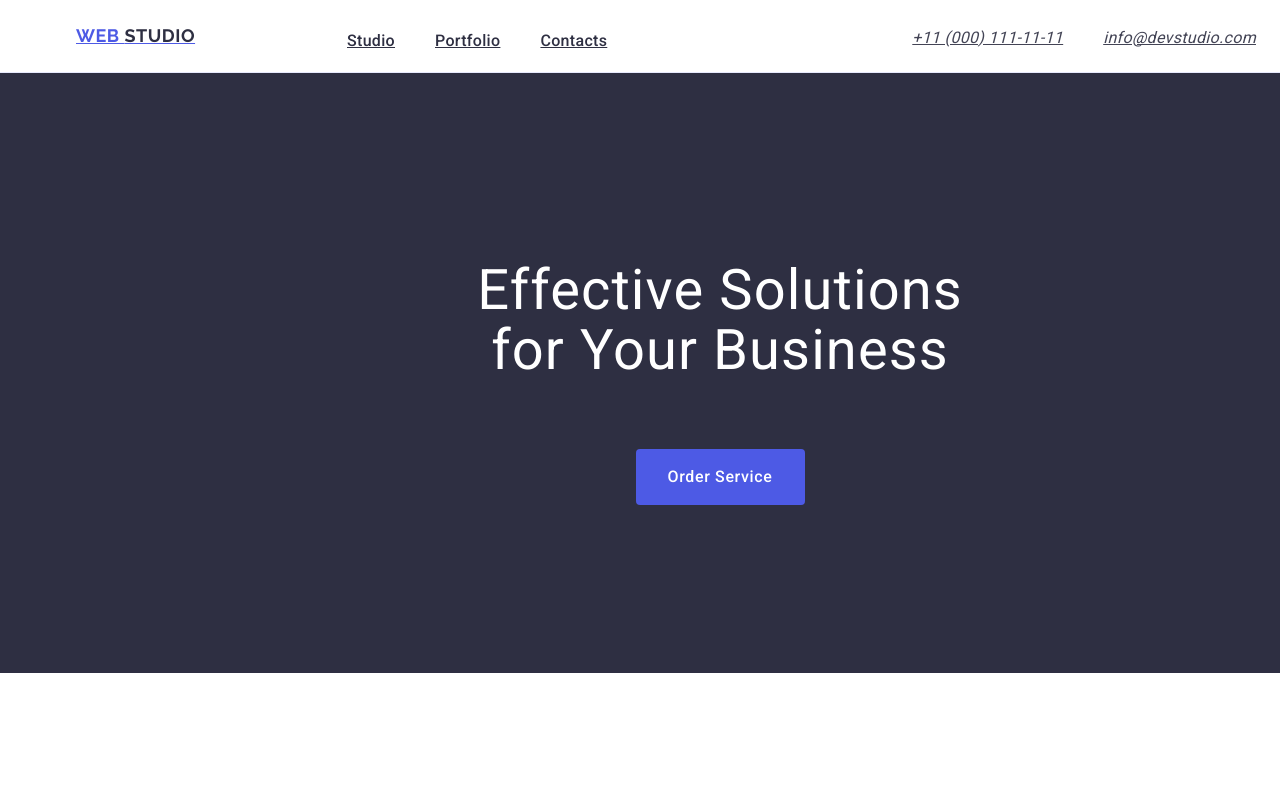
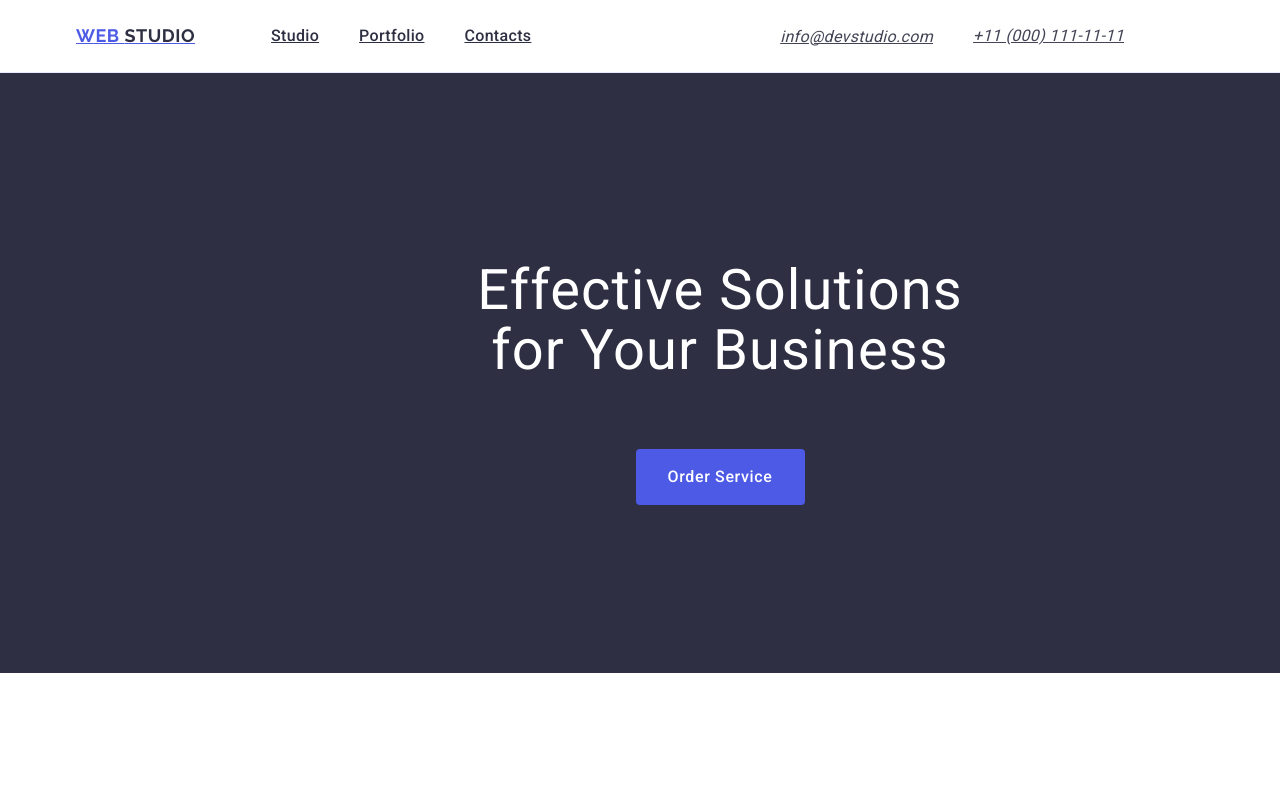
Before and after one commit to muhammetbilalsahin/goit-markup-hw-03-, a plain HTML site: page index.html in a window 1280 px wide. Shown: the top 800 px of the page. Drawn offline with nearby package versions, Linux system fonts and the light colour scheme.

Commit message:
ödevv 3

```diff
--- a/styles.css
+++ b/styles.css
@@ -98,29 +98,27 @@ header .container {
 .header-studio-list:focus {
   color: #404bbf;
 }
-.container .studio-manu {
-  position: absolute;
-  width: 261px;
-  height: 24px;
-  display: flex;
-  align-items: flex-start;
-  justify-content: flex-start;
-  flex-direction: row;
-  gap: 40px;
-  bottom: 24px;
-  top: 5px;
-  left: 347px;
-}
+
 .address-list {
-  position: absolute;
-  top: 25.5px;
-  right: 24px;
   display: flex;
   gap: 40px;
 }
 
-.address-list-info,
+.address-list-info {
+  position: absolute;
+  display: flex;
+  top: 24.5px;
+  right: 347px;
+  font-size: 16px;
+  line-height: 1.5;
+  letter-spacing: 0.02em;
+  color: #434455;
+}
 .address-list-tel {
+  position: absolute;
+  display: flex;
+  top: 24px;
+  right: 156px;
   font-size: 16px;
   line-height: 1.5;
   letter-spacing: 0.02em;
```
